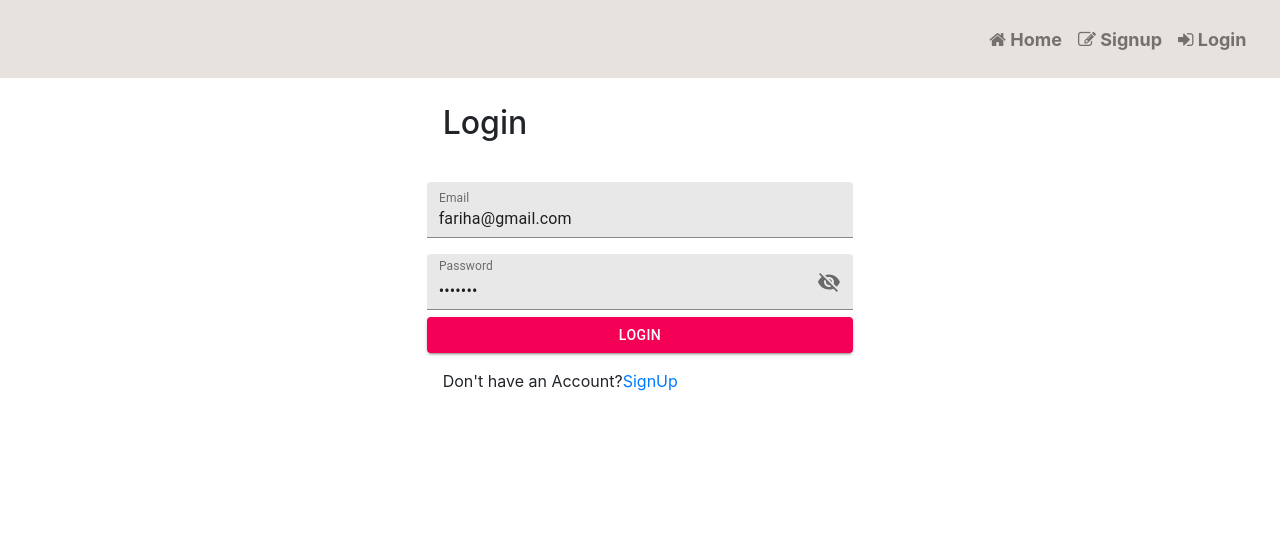
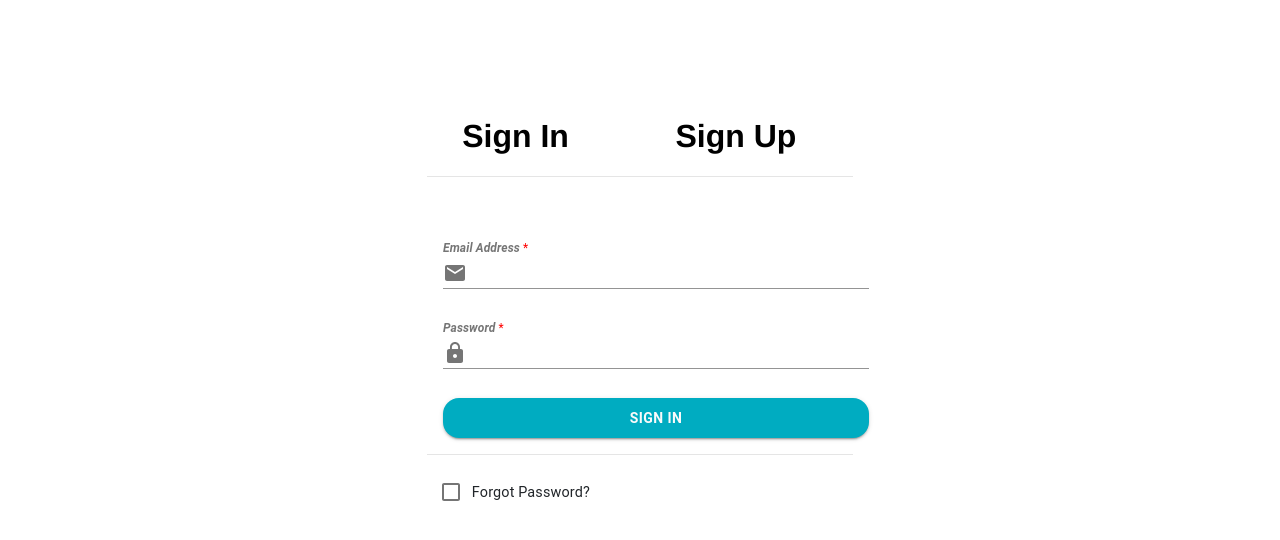
Before and after one commit to Fariha31/TalkSee_ChatApp, a React (Create React App) app in the folder client/: page /login in a window 1280 px wide. Shown: the top 540 px of the page. Built offline with nearby package versions, Linux system fonts and the light colour scheme.

Commit message:
2nd commit

```diff
--- a/client/src/Alerts/AlertBar.js
+++ b/client/src/Alerts/AlertBar.js
@@ -54,7 +54,7 @@ const AlertBar = ({ type, message, autoClose }) => {
   const Icon = variantIcon[type];
   return (
     <Snackbar
-      anchorOrigin={{ vertical: "bottom", horizontal: "right" }}
+      anchorOrigin={{ vertical: "top", horizontal: "right" }}
       open={open}
       autoHideDuration={autoClose}
       onClose={handleClose}
--- a/client/src/components/App.css
+++ b/client/src/components/App.css
@@ -3,10 +3,7 @@
   margin: 0px;
   box-sizing: border-box;
 }
-body {
-  width: 100%;
-  height: 100vh;
-}
+
 /**Header Component*/
 .navbar {
   background: rgb(231, 226, 221);
@@ -22,3 +19,20 @@ body {
 .signup-container {
   height: 100vh;
 }
+/*Login Component*/
+.header {
+  color: black;
+  font-size: 2rem;
+  font-weight: bold;
+  font-family: Helvetica, sans-serif;
+}
+.header:hover {
+  color: rgb(0, 172, 193);
+  font-weight: bold;
+  font-size: 2rem;
+  font-family: Helvetica, sans-serif;
+  text-decoration: none;
+}
+.loginbtn:focus {
+  outline: none !important;
+}
--- a/client/src/components/App.js
+++ b/client/src/components/App.js
@@ -9,7 +9,6 @@ const App = () => {
   return (
 
       <BrowserRouter>
-        <Header />
 
         <Switch>
           <Route exact path="/signup" component={SignUp} />
--- a/client/src/components/LogIn.js
+++ b/client/src/components/LogIn.js
@@ -1,16 +1,17 @@
 import React, { useState, useEffect } from "react";
 import { makeStyles } from "@material-ui/core/styles";
-import { Visibility, VisibilityOff } from "@material-ui/icons";
 import {
   TextField,
   Grid,
   Button,
-  FilledInput,
+  FormControlLabel,
   InputAdornment,
-  InputLabel,
-  FormControl,
-  IconButton,
+  Checkbox,
+  Typography
 } from "@material-ui/core";
+import { grey, cyan} from '@material-ui/core/colors';
+import EmailIcon from '@material-ui/icons/Email';
+import LockIcon from '@material-ui/icons/Lock';
 import { Link, useHistory } from "react-router-dom";
 import isEmail from "validator/lib/isEmail";
 import isEmpty from "validator/lib/isEmpty";
@@ -20,16 +21,8 @@ import { login } from "../api/auth";
 import { authentication, isAuthenticated } from "../clientStorages.js/auth";
 
 const useStyles = makeStyles((theme) => ({
-  heading: {
-    fontStyle: "cursive",
-    color: "secondary",
-    padding: "1rem",
-  },
-  textfield: {
-    marginTop: theme.spacing(2),
-  },
-  SignUpbtn: {
-    marginTop: "0.4rem",
+   margin: {
+    margin: theme.spacing(2),
   },
 }));
 const LogIn = () => {
@@ -43,28 +36,13 @@ const LogIn = () => {
       history.push("/user/dashboard");
   }, [history]);
   const [values, setValues] = useState({
-    email: "fariha@gmail.com",
-    password: "1234567",
+    email: "",
+    password: "",
     errorMessage: "",
     showPassword: false,
     loading: false,
   });
   const { email, password, errorMessage, loading } = values;
-  const handleChange = (prop) => (event) => {
-    setValues({
-      ...values,
-      [prop]: event.target.value,
-      errorMessage: "",
-    });
-  };
-
-  const handleClickShowPassword = () => {
-    setValues({ ...values, showPassword: !values.showPassword });
-  };
-
-  const handleMouseDownPassword = (event) => {
-    event.preventDefault();
-  };
   const handleTextChange = (evt) => {
     setValues({
       ...values,
@@ -103,74 +81,103 @@ const LogIn = () => {
     }
   };
   const LogInHeader = () => (
-    <Grid container style={{ marginTop: "0.6rem" }}>
-      <Grid item xm={5} md={4}></Grid>
-      <Grid item xm={2} md={4}>
-        <h2 className={classes.heading}>Login</h2>
+    <Grid container style={{ marginTop: "7rem" ,marginBottom:"2rem"}}>
+      <Grid item xs={1} sm={2} xm={5} md={4}></Grid>
+      <Grid item xs={10} sm={8} xm={2} md={4}>
+        <Grid container>
+          <Grid item xs={1}></Grid>
+          <Grid item xs={5}>
+            <Link className="header" to="/login">Sign In</Link>
           </Grid>
-      <Grid item xm={5} md={4}></Grid>
+           <Grid item xs={1}></Grid>
+          <Grid item xs={5}>
+            <Link className="header" to="/signup">Sign Up</Link>
+          </Grid>
+
+        </Grid>
+          <hr/>
+           </Grid>
+      <Grid item  xs={1} sm={2} xm={5} md={4}></Grid>
     </Grid>
   );
   const LogInForm = () => (
     <div className="Login-container">
       <Grid container>
-        <Grid item xs={1} md={4}></Grid>
-        <Grid item xs={10} md={4}>
+        <Grid item xs={1} sm={2} md={4}></Grid>
+        <Grid item xs={10} sm={8} md={4}>
            <TextField
-            className={classes.textfield}
-            label="Email"
-            id="filled-start-adornment1"
+           className={classes.margin}
+            label={
+              <div>
+             <Typography variant="headline" style={{fontWeight:"bold",fontStyle:"italic"  }}> Email Address </Typography>
+             <Typography variant="headline" style={{color:"red"}}>*</Typography>
+                  </div>
+                  }
+            id="email-field"
             name="email"
             value={values.email}
             fullWidth
-            variant="filled"
             onChange={handleTextChange}
+             InputProps={{
+          startAdornment: (
+            <InputAdornment position="start">
+             <EmailIcon style={{ color: grey[600] }}/>
+            </InputAdornment>
+          ),
+        }}
           />
-          <FormControl variant="filled" fullWidth noValidate>
-            <InputLabel
-              style={{ padding: "1rem", paddingLeft: "0" }}
-              htmlFor="filled-adornment-password"
-            >
-              Password
-            </InputLabel>
-            <FilledInput
-              id="filled-adornment-password"
+
+          <TextField
+        className={classes.margin}
+         label= {
+              <div>
+             <Typography variant="headline" style={{fontWeight:"bold",fontStyle:"italic" }}> Password </Typography>
+             <Typography variant="headline" style={{color:"red"}}>*</Typography>
+                  </div>
+                  }
+            id="password-field"
             name="password"
-              type={values.showPassword ? "text" : "password"}
+            value={values.password}
+             type="password"
             fullWidth
-              className={classes.textfield}
-              value={values.password}
-              onChange={handleChange("password")}
-              endAdornment={
-                <InputAdornment position="end">
-                  <IconButton
-                    aria-label="toggle password visibility"
-                    onClick={handleClickShowPassword}
-                    onMouseDown={handleMouseDownPassword}
-                    edge="end"
-                  >
-                    {values.showPassword ? <Visibility /> : <VisibilityOff />}
-                  </IconButton>
+            onChange={handleTextChange}
+        InputProps={{
+          startAdornment: (
+            <InputAdornment position="start">
+             <LockIcon style={{ color: grey[600] }}/>
             </InputAdornment>
-              }
+          ),
+        }}
          />
-          </FormControl>
 
             <Button
-            className={classes.SignUpbtn}
+             style={{ color: grey[50],
+              backgroundColor:cyan[600],
+              fontWeight:"bold",
+              borderRadius:"1rem" ,
+              marginTop: "0.8rem",
+              padding: "0.5rem",
+              marginLeft:"1rem" }}
+            className= "loginbtn"
             variant="contained"
-            color="secondary"
             fullWidth
             onClick={Register}
           >
-            LogIn
+            Sign In
           </Button>
-          <p style={{ padding: "1rem" }}>
-            Don't have an Account?
-            <Link to="/signup">SignUp</Link>
-          </p>
+
+          <hr/>
+          <FormControlLabel
+          style={{ marginLeft: "0.2rem"}}
+          value="end"
+          control={<Checkbox color="primary" />}
+          label={
+             <Typography variant="headline" style ={{fontSize:"0.9rem"  ,marginRight:"0rem"}} > Forgot Password? </Typography>
+                  }
+          labelPlacement="end"
+          />
         </Grid>
-        <Grid item xs={1} md={4}></Grid>
+        <Grid item xs={1} sm={2} md={4}></Grid>
       </Grid>
     </div>
   );
@@ -179,7 +186,7 @@ const LogIn = () => {
       {loading && <LinearBuffer />}
       {LogInHeader()}
       {errorMessage && (
-        <AlertBar type="error" message={errorMessage} autoClose={6000} />
+        <AlertBar type="error" message={errorMessage} autoClose={5000} />
       )}
       {LogInForm()}
     </div>
--- a/client/src/components/userDashboard.js
+++ b/client/src/components/userDashboard.js
@@ -1,6 +1,6 @@
 import React from "react";
 const userDashboard = () => {
-  return <div><h1> Hi I am user</h1></div>;
+  return <div><h1> Hi, TalkSee</h1></div>;
 };
 
 export default userDashboard;
```
Also changed, not shown: 1 other file (tests, documents, lock files or other folders). Lines whose indentation alone changed are shown as unchanged.
